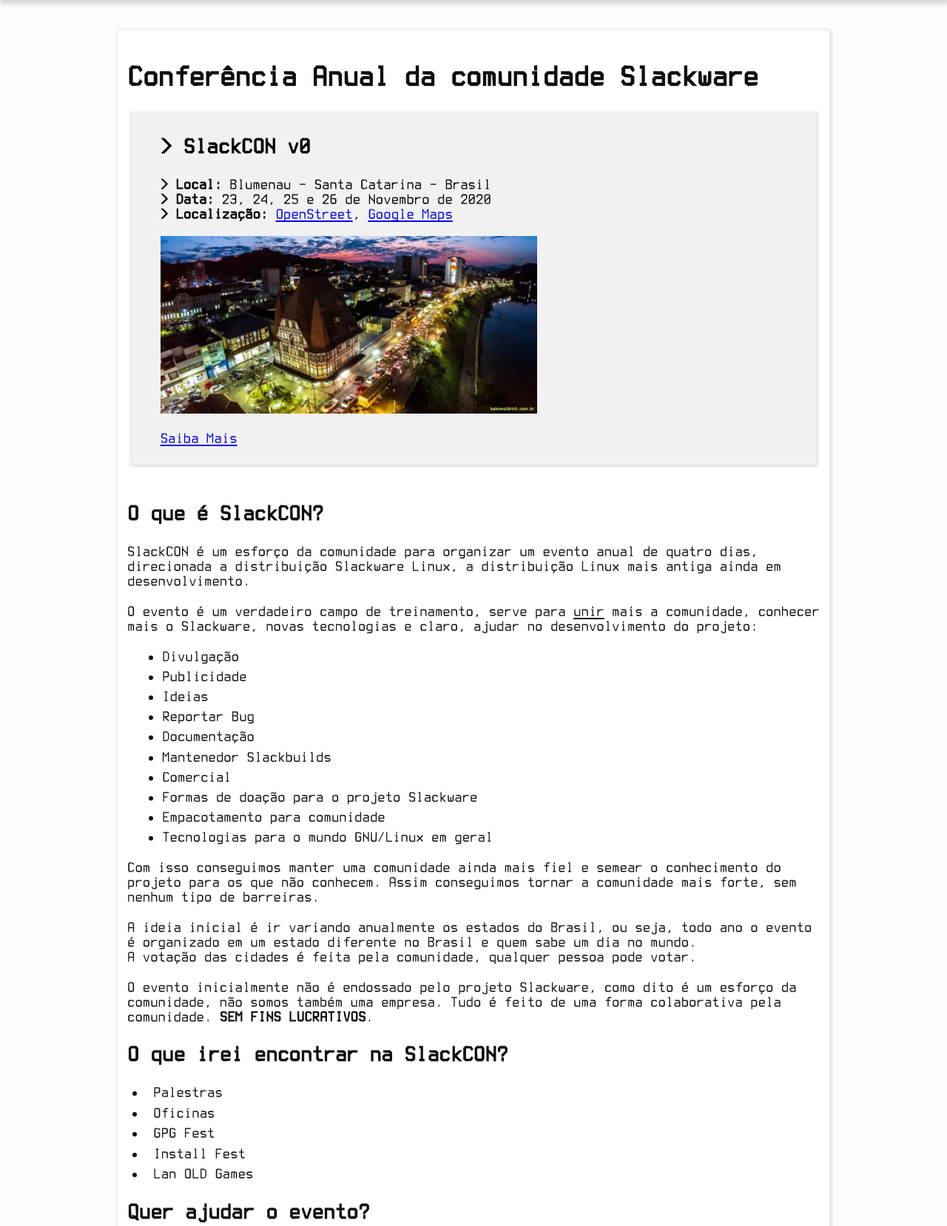
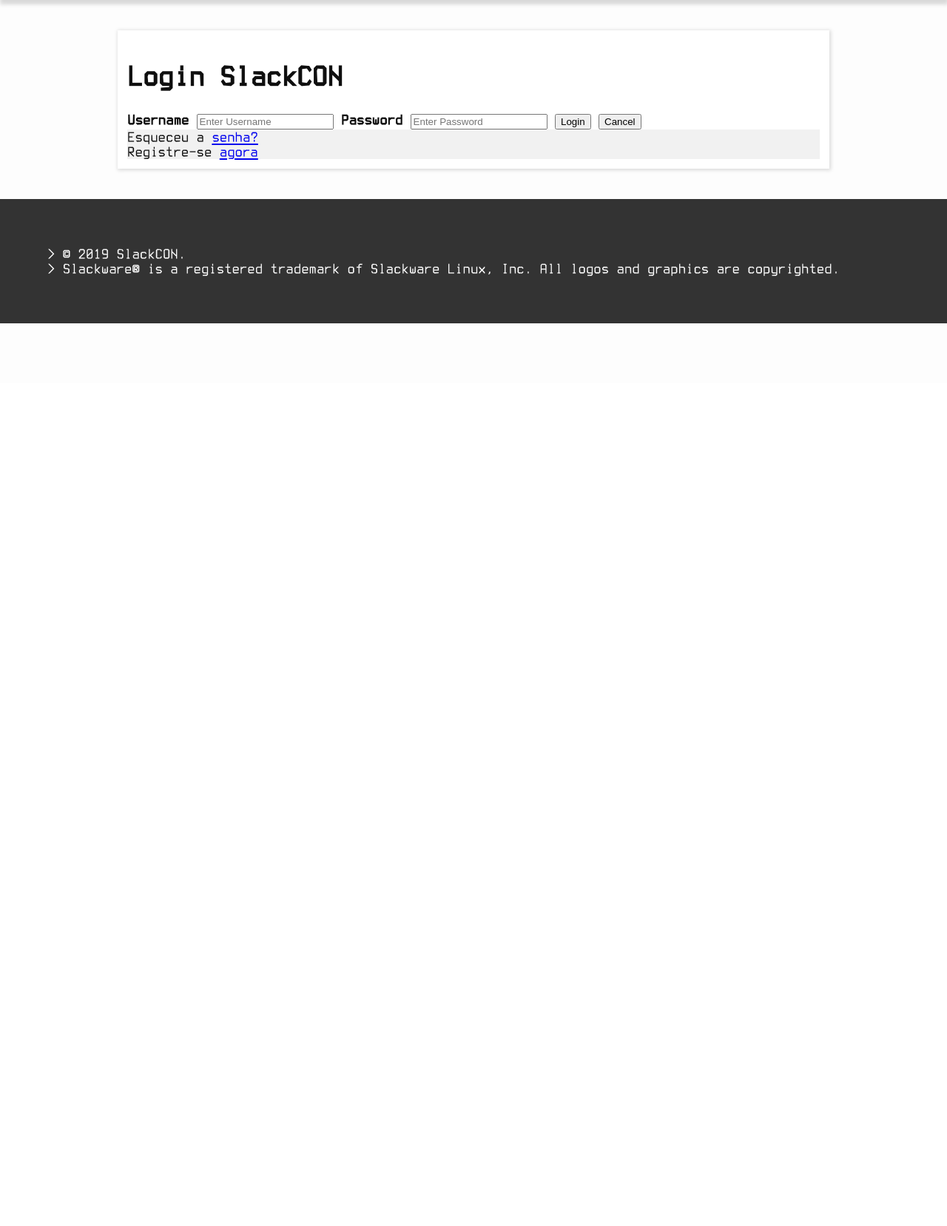
Before and after one commit to slackcon/slackcon.github.io, a PHP site: page /login.php in a window 1280 px wide. Shown: the part 282-1939 px from the top of the page at 74% size. After the commit the page ends 719 px from the top, so only its background shows below. Run offline with PHP 8.4, Linux system fonts and the light colour scheme.

Commit message:
Add files via upload

```diff
--- a/login.php
+++ b/login.php
@@ -13,102 +13,28 @@
         <!-- LINKS -->
         <?php require_once 'html/nav.php' ?>
 
-        <!-- Informação curta da Localização do evento -->
         <div id="container">
-            <h1>Conferência Anual da comunidade Slackware</h1>
-            <div class="local">
-                <ul>
-                    <h2>> SlackCON v0</h2>
-                    <b>> Local:</b> Blumenau - Santa Catarina - Brasil
+            <h1>Login SlackCON</h1>
+            <form action="action_page.php">
+                <div class="container">
+                    <label for="uname"><b>Username</b></label>
+		    <input type="text" placeholder="Enter Username" name="uname" required>
+
+		    <label for="psw"><b>Password</b></label>
+		    <input type="password" placeholder="Enter Password" name="psw" required>
+
+		    <button type="submit">Login</button>
+		    <button type="button" class="cancelbtn">Cancel</button>
+		  </div>
+
+		  <div class="containerformclass" style="background-color:#f1f1f1">
+		    <span class="psw">Esqueceu a <a href="#">senha?</a></span>
                     <br>
-                    <b>> Data:</b> 23, 24, 25 e 26 de Novembro de 2020
-                    <br>
-                    <b>> Localização:</b>
-                    <a href="#" target="_blank">OpenStreet</a>,
-                    <a href="#" target="_blank">Google Maps</a>
-                    <br>
-                    <br>
-                    <a href="img/blumenau.jpg"><img class="imglocal" src="img/blumenau.jpg" alt="Foto do Centro da cidade"></a><br>
-                    <br>
-                    <a href="versoes/0/index.html">Saiba Mais</a>
-                </ul>
-            </div>
-            <br>
-            <!-- CONTÉUDO -->
-            <h2>O que é SlackCON?</h2>
-            <p>
-                SlackCON é um esforço da comunidade para organizar um evento anual de quatro dias, direcionada a distribuição Slackware Linux, a distribuição Linux mais antiga ainda em desenvolvimento.
-            </p>
+                    <span class="psw">Registre-se <a href="#">agora</a></span>
+		  </div>
+            </form>
 
-            <p>
-                O evento é um verdadeiro campo de treinamento, serve para <u>unir</u> mais a comunidade, conhecer mais o Slackware, novas tecnologias e claro, ajudar no desenvolvimento do projeto:
-            </p>
-            <ul>
-                <li>Divulgação</li>
-                <li>Publicidade</li>
-                <li>Ideias</li>
-                <li>Reportar Bug</li>
-                <li>Documentação</li>
-                <li>Mantenedor Slackbuilds</li>
-                <li>Comercial</li>
-                <li>Formas de doação para o projeto Slackware</li>
-                <li>Empacotamento para comunidade</li>
-                <li>Tecnologias para o mundo GNU/Linux em geral</li>
-            </ul>
-
-            <p>
-                Com isso conseguimos manter uma comunidade ainda mais fiel e semear o conhecimento do projeto para os que não conhecem. Assim conseguimos tornar a comunidade mais forte, sem nenhum tipo de barreiras.
-            </p>
-
-            <p>
-                A ideia inicial é ir variando anualmente os estados do Brasil, ou seja, todo ano o evento é organizado em um estado diferente no Brasil e quem sabe um dia no mundo.<br>
-                A votação das cidades é feita pela comunidade, qualquer pessoa pode votar.
-            </p>
-
-            <p>
-
-            </p>
-
-            <p>
-                O evento inicialmente não é endossado pelo projeto Slackware, como dito é um esforço da comunidade, não somos também uma empresa. Tudo é feito de uma forma colaborativa pela comunidade. <b>SEM FINS LUCRATIVOS</b>.
-            </p>
-
-            <h2>O que irei encontrar na SlackCON?</h2>
-            <li>Palestras</li>
-            <li>Oficinas</li>
-            <li>GPG Fest</li>
-            <li>Install Fest</li>
-            <li>Lan OLD Games</li>
-
-            <h2>Quer ajudar o evento?</h2>
-            <p>Acesse <a href="colabore.html">Como colaborar</a> para saber as várias maneiras de colaborar.</p>
-
-        </div> <!--div principal-->
-
-        <!-- Logos dos patricinadores -->
-        <div class="sponsors">
-
-            <h3>Patrocinador Ouro</h3>
-            <img class="sponsorslogo" src="img/goldsponsors.png">
-            <img class="sponsorslogo" src="img/goldsponsors.png">
-
-            <h3>Patrocinador Prata</h3>
-            <img class="sponsorslogo" src="img/silversponsors.png">
-            <img class="sponsorslogo" src="img/silversponsors.png">
-            <img class="sponsorslogo" src="img/silversponsors.png">
-            <img class="sponsorslogo" src="img/silversponsors.png">
-
-            <h3>Patrocinador Bronze</h3>
-
-            <img class="sponsorslogo" src="img/bronzesponsors.png">
-            <img class="sponsorslogo" src="img/bronzesponsors.png">
-            <img class="sponsorslogo" src="img/bronzesponsors.png">
-            <img class="sponsorslogo" src="img/bronzesponsors.png">
-
-            <h3>Parceiros</h3>
-            <a href="https://slackjeff.com.br" target="_blank">Slackjeff</a>
         </div>
-
         <?php require_once 'html/footer.php' ?>
     </body>
 </html>
```
